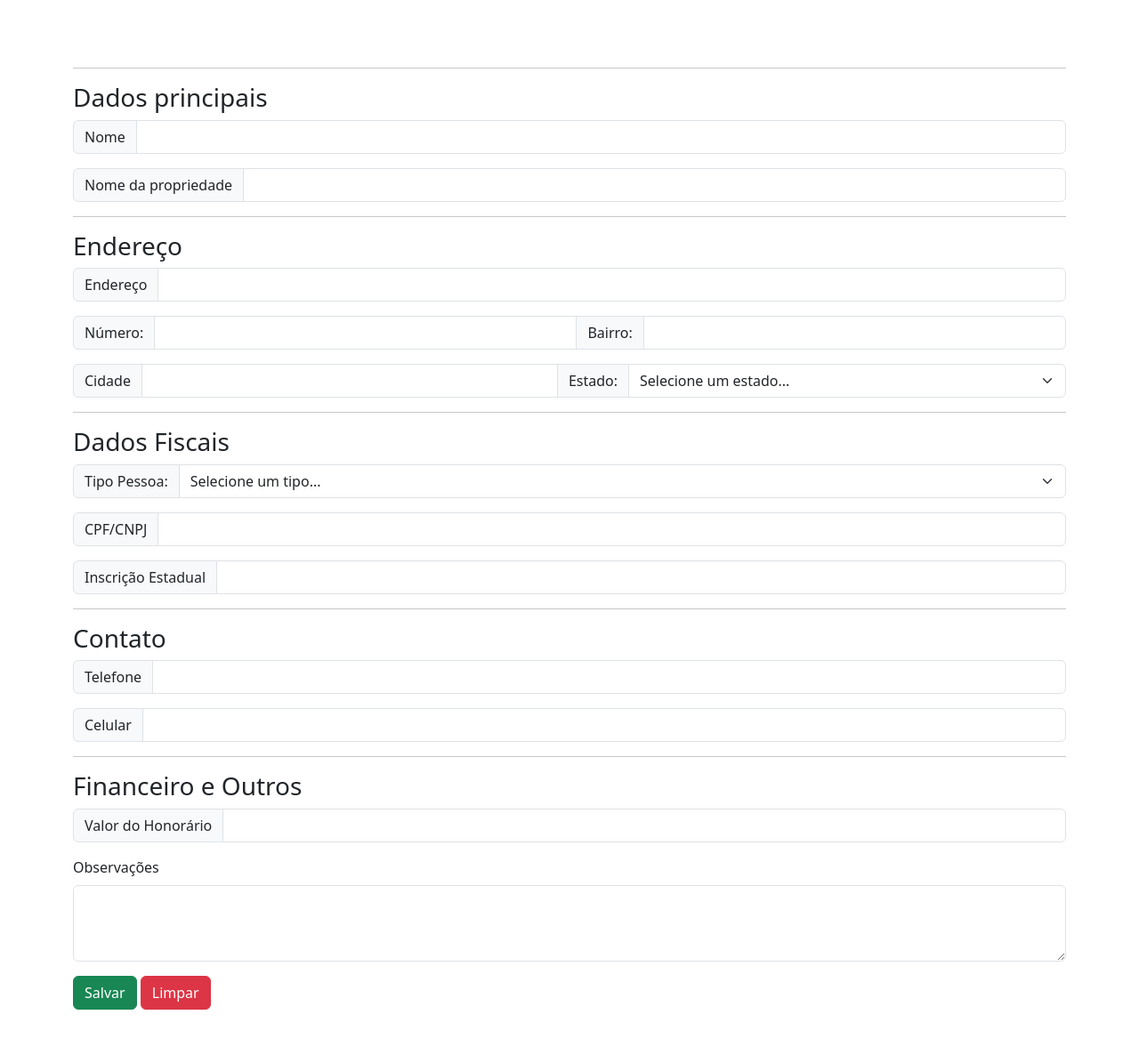
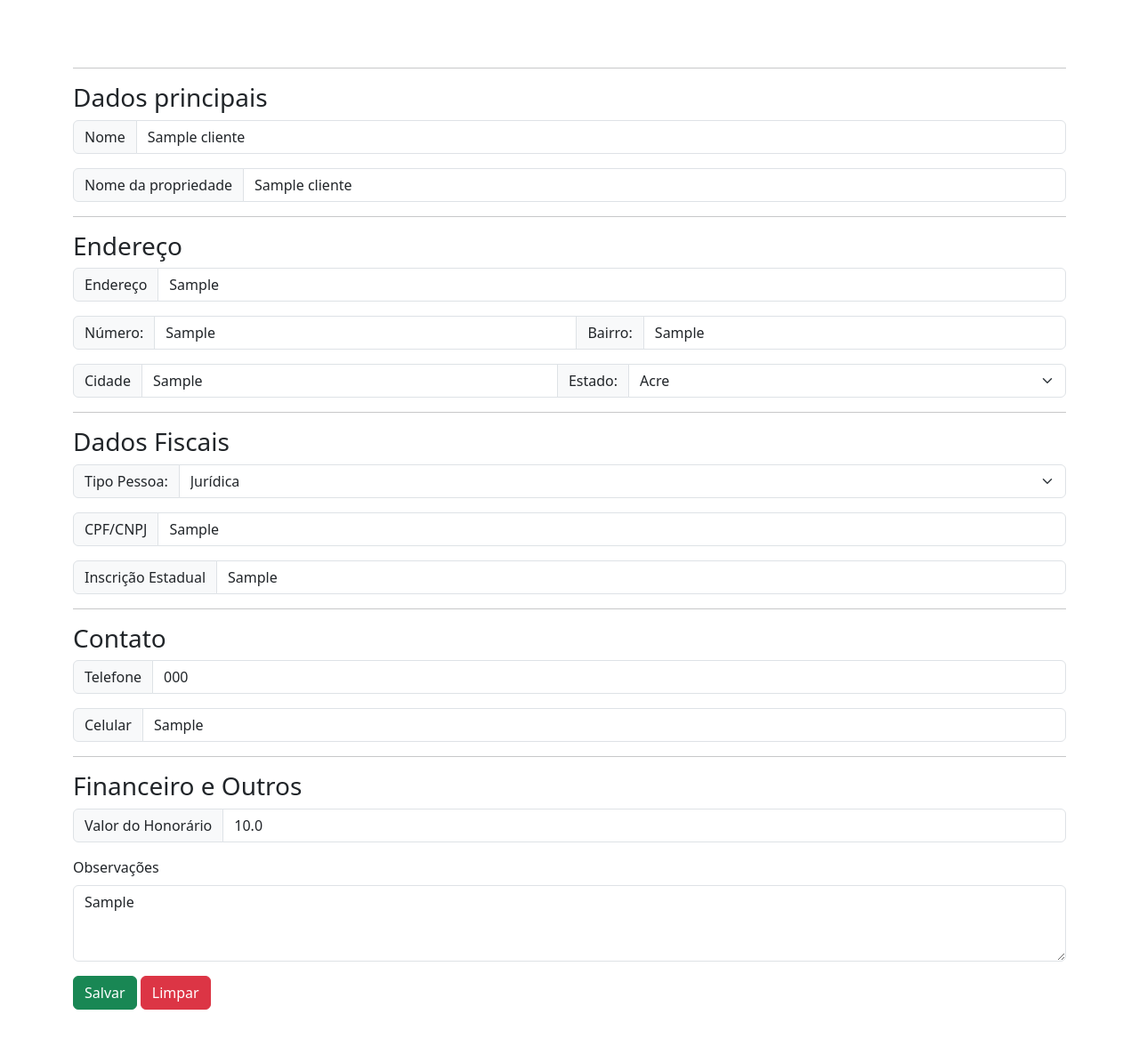
Before and after one commit to AlbertoAlfredo/siscomofi, a Flask app: page /clientes-cadastro?id=1 in a window 1280 px wide. Shown: the part 56-1251 px from the top of the page at 89% size. Run offline with Flask 3, Linux system fonts and the light colour scheme; tables that the repository leaves empty hold one stand-in row (values such as "Sample post"); some libraries are stand-ins or nearby versions.

Commit message:
crud clientes terminado

```diff
--- a/main.py
+++ b/main.py
@@ -44,8 +44,39 @@ def clientes_cadastro():
         }
         database.adicionar_cliente(cliente)
         return render_template("clientes-cadastro.html")
+    elif request.method == 'GET' and request.args.get('id'):
+        cliente = database.get_cliente_por_id(request.args.get('id'))
+        return render_template("clientes-cadastro.html", cliente = cliente)
     else:
         return render_template("clientes-cadastro.html")
+
+@app.route("/clientes-atualiza", methods=['GET', 'POST'])
+def clientes_atualiza():
+    cliente = {
+        "id": request.form.get('id'),
+        "nome": request.form.get("nome"),
+        "nome_propriedade": request.form.get("npropriedade"),
+        "endereco": request.form.get("endereco"),
+        "numero": request.form.get("numero"),
+        "bairro": request.form.get("bairro"),
+        "cidade": request.form.get("cidade"),
+        "uf": request.form.get("uf"),
+        "tipo_pessoa": request.form.get("tipopessoa"),
+        "cpf_cnpj": request.form.get("cpfcnpj"),
+        "inscricao_estadual": request.form.get("iestadual"),
+        "telefone": request.form.get("fone"),
+        "celular": request.form.get("celular"),
+        "valor_honorario": request.form.get("valorhonorario"),
+        "observacoes": request.form.get("observacoes"),
+    }
+    database.atualizar_cliente(cliente['id'], cliente)
+    return redirect(url_for('clientes_lista'))
+
+@app.route("/cliente_apagar", methods=['GET'])
+def cliente_apagar():
+    cliente_id = request.args.get('id')
+    database.deletar_cliente(cliente_id)
+    return redirect(url_for('clientes_lista'))
 
 @app.route("/clientes_lista", methods=['GET'])
 def clientes_lista():
--- a/templates/clientes-cadastro.html
+++ b/templates/clientes-cadastro.html
@@ -2,23 +2,32 @@
 
 {% block content %}
 
-<form class="container" method="post">
+{% if cliente %}
 
-    <!-- {% if clientes %}
-        <h1>{{clientes}}</h1>
-    {% endif %} -->
+    <form class="container" method="post" action="{{url_for('clientes_atualiza')}}">
+    <div class="input-group mb-3"  style="display: none;">
+        <span class="input-group-text" id="inputGroup-sizing-default">Id interno do cliente</span>
+        <input name="id" type="text" class="form-control" aria-label="Sizing example input"
+            aria-describedby="inputGroup-sizing-default" value="{{cliente['id']}}">
+    </div>
+{% else %}
+    <form class="container" method="post" action="{{url_for('clientes_cadastro')}}">
+{% endif %}
+
+
+
 
     <hr>
     <h3>Dados principais</h3>
     <div class="input-group mb-3">
         <span class="input-group-text" id="inputGroup-sizing-default">Nome</span>
         <input name="nome" type="text" class="form-control" aria-label="Sizing example input"
-            aria-describedby="inputGroup-sizing-default">
+            aria-describedby="inputGroup-sizing-default" value="{{cliente['nome_cliente'] if cliente else ""}}">
     </div>
     <div class="input-group mb-3">
         <span class="input-group-text" id="inputGroup-sizing-default">Nome da propriedade</span>
         <input name="npropriedade" type="text" class="form-control" aria-label="Sizing example input"
-            aria-describedby="inputGroup-sizing-default">
+            aria-describedby="inputGroup-sizing-default" value="{{cliente['nome_propriedade'] if cliente else ""}}">
     </div>
 
     <hr>
@@ -28,24 +37,24 @@
     <div class="input-group mb-3">
         <span class="input-group-text" id="inputGroup-sizing-default">Endereço</span>
         <input name="endereco" type="text" class="form-control" aria-label="Sizing example input"
-            aria-describedby="inputGroup-sizing-default">
+            aria-describedby="inputGroup-sizing-default" value="{{cliente['endereco'] if cliente else ""}}">
     </div>
     <div class="input-group mb-3">
 
         <span class="input-group-text" id="inputGroup-sizing-default">Número:</span>
         <input name="numero" type="text" class="form-control" aria-label="Sizing example input"
-            aria-describedby="inputGroup-sizing-default">
+            aria-describedby="inputGroup-sizing-default" value="{{cliente['numero'] if cliente else ""}}">
 
 
 
         <span class="input-group-text" id="inputGroup-sizing-default">Bairro:</span>
         <input name="bairro" type="text" class="form-control" aria-label="Sizing example input"
-            aria-describedby="inputGroup-sizing-default">
+            aria-describedby="inputGroup-sizing-default" value="{{cliente['bairro'] if cliente else ""}}">
     </div>
     <div class="input-group mb-3">
         <span class="input-group-text" id="inputGroup-sizing-default">Cidade</span>
         <input name="cidade" type="text" class="form-control" aria-label="Sizing example input"
-            aria-describedby="inputGroup-sizing-default">
+            aria-describedby="inputGroup-sizing-default" value="{{cliente['cidade'] if cliente else ""}}">
         <label class="input-group-text" id="inputGroup-sizing-default">Estado:</label>
 
 
@@ -81,13 +90,24 @@
         }
         %}
 
-
-
+        {% if cliente %}
+        <select class="form-select" id="selectUf" name="uf" required>
+            {% for uf_sigla, uf_nome in ufs.items() %}
+                {% if uf_sigla == cliente['uf'] %}
+                <option selected value="{{ uf_sigla }}">{{ uf_nome }}</option>
+                {% else %}
+                <option value="{{ uf_sigla }}">{{ uf_nome }}</option>
+                {% endif %}
+            {% endfor %}
+        {% else %}
         <select class="form-select" id="selectUf" name="uf" required>
             <option selected disabled value="">Selecione um estado...</option>
             {% for uf_sigla, uf_nome in ufs.items() %}
-            <option value="{{ uf_sigla }}">{{ uf_nome }}</option>
+                <option value="{{ uf_sigla }}">{{ uf_nome }}</option>
             {% endfor %}
+        {% endif %}
+
+
 
 
         </select>
@@ -97,47 +117,61 @@
     <div class="input-group mb-3">
         <label class="input-group-text" id="inputGroup-sizing-default">Tipo Pessoa:</label>
 
+        {% if cliente %}
+            {% if cliente['tipo_pessoa'] == 'F' %}
+            <select class="form-select" id="selectPessoa" name="tipopessoa" required>
+                <option selected value="F">Física</option>
+                <option value="J">Jurídica</option>
+            </select>
+            {% else %}
+            <select class="form-select" id="selectPessoa" name="tipopessoa" required>
+                <option value="F">Física</option>
+                <option selected value="J">Jurídica</option>
+            </select>
 
+            {% endif %}
+        {% else %}
         <select class="form-select" id="selectPessoa" name="tipopessoa" required>
             <option selected disabled value="">Selecione um tipo...</option>
             <option value="F">Física</option>
             <option value="J">Jurídica</option>
 
         </select>
+        {% endif %}
     </div>
     <div class="input-group mb-3">
         <span class="input-group-text" id="inputGroup-sizing-default">CPF/CNPJ</span>
-        <input name="cpfcnpj" value="" type="text" class="form-control" aria-label="Sizing example input"
-            aria-describedby="inputGroup-sizing-default">
+        <input name="cpfcnpj"  type="text" class="form-control" aria-label="Sizing example input"
+            aria-describedby="inputGroup-sizing-default" value="{{cliente['cpf_cnpj'] if cliente else ""}}">
     </div>
     <div class="input-group mb-3">
         <span class="input-group-text" id="inputGroup-sizing-default">Inscrição Estadual</span>
         <input name="iestadual" type="text" class="form-control" aria-label="Sizing example input"
-            aria-describedby="inputGroup-sizing-default">
+            aria-describedby="inputGroup-sizing-default" value="{{cliente['inscricao_estadual'] if cliente else ""}}">
     </div>
 
     <hr>
     <h3>Contato</h3>
     <div class="input-group mb-3">
         <span class="input-group-text telefone" id="inputGroup-sizing-default">Telefone</span>
-        <input name="fone" value="" type="text" class="form-control" aria-label="Sizing example input"
-            aria-describedby="inputGroup-sizing-default" onkeypress="mask(this, mphone);" onblur="mask(this, mphone);">
+        <input name="fone" type="tel" class="form-control" aria-label="Sizing example input"
+            aria-describedby="inputGroup-sizing-default" value="{{cliente['telefone'] if cliente else ""}}">
     </div>
     <div class="input-group mb-3">
         <span class="input-group-text celular" id="inputGroup-sizing-default">Celular</span>
-        <input name="celular" value="" type="text" class="form-control" aria-label="Sizing example input"
-            aria-describedby="inputGroup-sizing-default" onkeypress="mask(this, mphone);" onblur="mask(this, mphone);">
+        <input name="celular" type="tel" class="form-control" aria-label="Sizing example input"
+            aria-describedby="inputGroup-sizing-default" value="{{cliente['celular'] if cliente else ""}}">
     </div>
     <hr>
     <h3>Financeiro e Outros</h3>
     <div class="input-group mb-3">
         <span class="input-group-text celular" id="inputGroup-sizing-default">Valor do Honorário</span>
-        <input name="valorhonorario" value="" type="number" step="0.01" min="0.01" class="form-control"
-            aria-label="Sizing example input" aria-describedby="inputGroup-sizing-default">
+        <input name="valorhonorario" type="tel" step="0.01" min="0" class="form-control"
+            aria-label="Sizing example input" aria-describedby="inputGroup-sizing-default" value="{{cliente['valor_honorario'] if cliente else ""}}">
     </div>
     <div class="mb-3">
         <label for="exampleFormControlTextarea1" class="form-label">Observações</label>
-        <textarea name="observacoes" value="" class="form-control" id="exampleFormControlTextarea1" rows="3"></textarea>
+        <textarea name="observacoes" class="form-control" id="exampleFormControlTextarea1" rows="3">{{cliente['observacoes'].strip() if cliente else ""}}</textarea>
     </div>
 
     <button type="submit" class="btn btn-success">Salvar</button>
```
Also changed, not shown: database.py (+39 -15 lines), templates/clientes-lista.html (+26 -2 lines).
